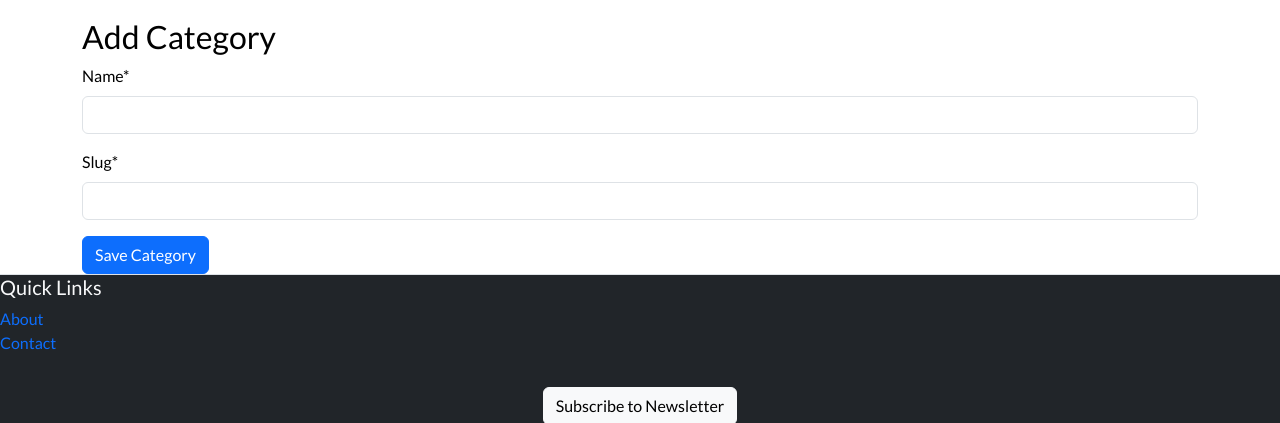
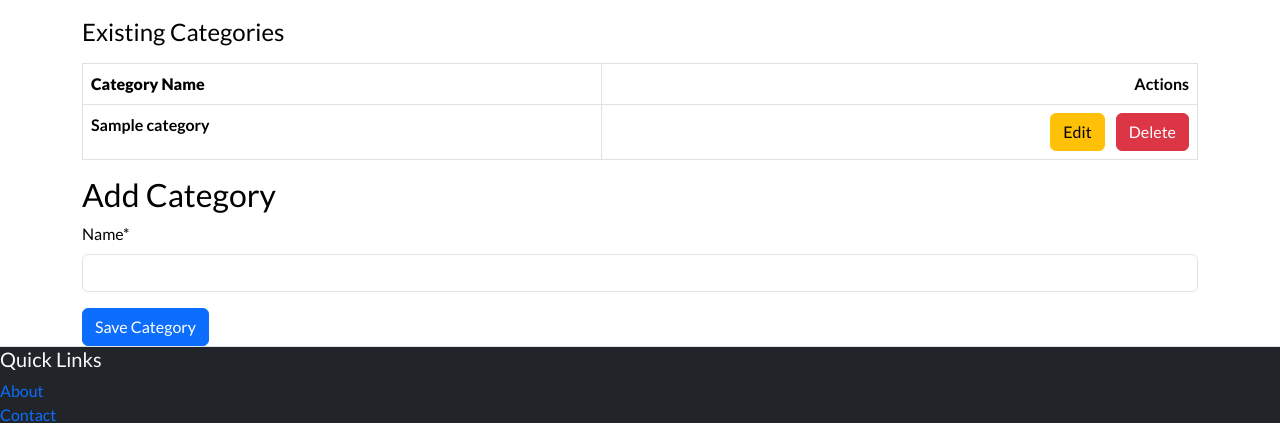
Before and after one commit to pauldmnn/Market-to-your-door, a Django app: page /admin-panel/categories/add/ in a window 1280 px wide. Shown: the part 132-555 px from the top of the page. Run offline with Django 5.2, Linux system fonts and the light colour scheme; a user stored in the database is signed in; tables that the repository leaves empty hold one stand-in row (values such as "Sample post"); some libraries are stand-ins or nearby versions.

Commit message:
Added views adn templates for categories to be displayed in the custom_admin dashboars and to be edited or deleted

```diff
--- a/custom_admin/decorators.py
+++ b/custom_admin/decorators.py
@@ -1,6 +1,8 @@
 from django.core.exceptions import PermissionDenied
 from django.contrib.auth.decorators import user_passes_test
 from django.shortcuts import redirect
+from functools import wraps
+from django.utils.decorators import method_decorator
 
 
 def superuser_required(view_func):
@@ -11,11 +13,23 @@ def superuser_required(view_func):
     return _wrapped_view
 
 
-def custom_admin_required(view_func):
-    def _wrapped_view(request, *args, **kwargs):
-        if request.user.is_authenticated and (
-            request.user.is_superuser or request.user.groups.filter(name="custom_admin").exists()
-        ):
+
+def custom_admin_required(view_func=None):
+    def check(user):
+        return user.is_authenticated and (user.is_superuser or user.groups.filter(name='custom_admin').exists())
+
+    decorator = user_passes_test(check)
+
+    if view_func is None:
+        return decorator
+
+    # Detect if it's a class-based view
+    if hasattr(view_func, 'as_view'):
+        return method_decorator(decorator, name='dispatch')(view_func)
+    else:
+        @wraps(view_func)
+        def _wrapped_view(request, *args, **kwargs):
+            if not check(request.user):
+                raise PermissionDenied
             return view_func(request, *args, **kwargs)
-        return redirect("account_login")
-    return _wrapped_view
+        return _wrapped_view
--- a/custom_admin/forms.py
+++ b/custom_admin/forms.py
@@ -48,7 +48,7 @@ class ProductForm(forms.ModelForm):
 class CategoryForm(forms.ModelForm):
     class Meta:
         model = Category
-        fields = ['name', 'slug']
+        fields = ['name']
 
     def __init__(self, *args, **kwargs):
         super().__init__(*args, **kwargs)
--- a/custom_admin/templates/custom_admin/category_form.html
+++ b/custom_admin/templates/custom_admin/category_form.html
@@ -5,8 +5,32 @@
 {% block title %}Add Category{% endblock title %}
 
 {% block content %}
+    <div class="container my-6">
+        <h4 class="mt-4">Existing Categories</h4>
+        <table class="table table-bordered mt-3">
+            <thead>
+              <tr>
+                <th><strong>Category Name</strong></th>
+                <th class="text-end">Actions</th>
+              </tr>
+            </thead>
+            <tbody>
+              {% for category in categories %}
+                <tr>
+                  <td><strong>{{ category.name }}</strong></td>
+                  <td class="text-end">
+                    <a href="{% url 'edit_category' category.slug %}" class="btn btn-md btn-warning me-2">Edit</a>
+                    <a href="{% url 'delete_category' category.slug %}" class="btn btn-smd btn-danger">Delete</a>
+                  </td>
+                </tr>
+              {% empty %}
+                <tr>
+                  <td colspan="2" class="text-center">No categories found.</td>
+                </tr>
+              {% endfor %}
+            </tbody>
+          </table>
 
-    <div class="container my-6">
         <h2>Add Category</h2>
         <form method="POST">
         {% csrf_token %}
--- a/custom_admin/templates/custom_admin/dashboard_home.html
+++ b/custom_admin/templates/custom_admin/dashboard_home.html
@@ -8,7 +8,7 @@
   <h1 class="text-center mb-4">Admin Dashboard</h1>
   <div class="mb-4 text-center">
     <a href="{% url 'product_create' %}" class="btn btn-dark me-2">Add Product</a>
-    <a href="{% url 'category_create' %}" class="btn btn-dark me-2">Add Category</a>
+    <a href="{% url 'category_create' %}" class="btn btn-dark me-2">Add/View Categories</a>
     <a href="{% url 'review_list' %}" class="btn btn-dark me-2">
         <i class="fas fa-star"></i> View Reviews
     </a>    {% if request.user.is_superuser %}
--- a/custom_admin/urls.py
+++ b/custom_admin/urls.py
@@ -1,6 +1,6 @@
 from django.urls import path
 from . import views
-from .views import ProductUpdateView, ProductDeleteView, ProductListView
+from .views import ProductUpdateView, ProductDeleteView, ProductListView, CategoryCreateView
 
 
 urlpatterns = [
@@ -9,6 +9,9 @@ urlpatterns = [
     path('order/<int:pk>/update/', views.OrderUpdateView.as_view(), name='order_update'),
     path('products/add/', views.ProductCreateView.as_view(), name='product_create'),
     path('categories/add/', views.CategoryCreateView.as_view(), name='category_create'),
+    path('add-category/', CategoryCreateView.as_view(), name='add_category'),
+    path('categories/edit/<slug:slug>/', views.edit_category, name='edit_category'),
+    path('categories/delete/<slug:slug>/', views.delete_category, name='delete_category'),
     path("manage-users/", views.manage_users, name="manage_users"),
     path("delete-user/<int:user_id>/", views.delete_user, name="delete_user"),
     path("promote-user/<int:user_id>/", views.promote_to_admin, name="promote_user"),
--- a/custom_admin/views.py
+++ b/custom_admin/views.py
@@ -40,21 +40,6 @@ def add_product(request):
     else:
         form = ProductForm()
     return render(request, 'custom_admin/add_product.html', {'form': form})
-
-
-@superuser_required
-def add_category(request):
-    if request.method == 'POST':
-        form = CategoryForm(request.POST)
-        if form.is_valid():
-            form.save()
-            messages.success(request, "Category added successfully.")
-            return redirect('category_list')
-        else:
-            messages.error(request, "There was an error saving the category.")
-    else:
-        form = CategoryForm()
-    return render(request, 'custom_admin/add_category.html', {'form': form})
 
 
 @method_decorator(custom_admin_required, name='dispatch')
@@ -125,6 +110,23 @@ class ProductDeleteView(DeleteView):
 
 
 @method_decorator(custom_admin_required, name='dispatch')
+def add_category(request):
+    from products.models import Category
+    categories = Category.objects.all()
+    form = CategoryForm(request.POST or None)
+
+    if request.method == 'POST' and form.is_valid():
+        form.save()
+        messages.success(request, "Category added successfully.")
+        return redirect('add_category')
+
+    return render(request, 'custom_admin/add_category.html', {
+        'form': form,
+        'categories': categories
+    })
+
+
+@custom_admin_required
 class CategoryCreateView(CreateView):
     model = Category
     form_class = CategoryForm
@@ -134,6 +136,50 @@ class CategoryCreateView(CreateView):
     def form_valid(self, form):
         messages.success(self.request, "Category added successfully.")
         return super().form_valid(form)
+
+    def get_context_data(self, **kwargs):
+        context = super().get_context_data(**kwargs)
+        context['categories'] = Category.objects.all()
+        return context
+
+
+@custom_admin_required
+def edit_category(request, slug):
+    category = get_object_or_404(Category, slug=slug)
+
+    if request.method == 'POST':
+        form = CategoryForm(request.POST, instance=category)
+        if form.is_valid():
+            form.save()
+            messages.success(request, "Category updated successfully.")
+            return redirect('add_category')
+    else:
+        form = CategoryForm(instance=category)
+
+    return render(request, 'custom_admin/edit_category.html', {
+        'form': form,
+        'category': category
+    })
+
+
+@custom_admin_required
+def delete_category(request, slug):
+    category = get_object_or_404(Category, slug=slug)
+    products = category.products.all()
+
+    if request.method == 'POST':
+        if products.exists():
+            messages.error(request, "Cannot delete category with existing products.")
+        else:
+            category.delete()
+            messages.success(request, "Category deleted successfully.")
+        return redirect('add_category')
+
+    return render(request, 'custom_admin/confirm_delete_category.html', {
+        'category': category,
+        'products_exist': products.exists()
+    })
+
 
 
 @superuser_required
--- a/products/models.py
+++ b/products/models.py
@@ -9,7 +9,12 @@ class Category(models.Model):
         verbose_name_plural = 'Categories'
 
     name = models.CharField(max_length=100)
-    slug = models.SlugField(unique=True)
+    slug = models.SlugField(unique=True, blank=True)
+
+    def save(self, *args, **kwargs):
+        if not self.slug:
+            self.slug = slugify(self.name)
+        super().save(*args, **kwargs)
 
     def __str__(self):
         return self.name
```
Also changed, not shown: custom_admin/templates/custom_admin/add_category.html (+13 -1 lines), custom_admin/templates/custom_admin/confirm_delete_category.html (added, +21 -0 lines), custom_admin/templates/custom_admin/edit_category.html (added, +14 -0 lines), products/migrations/0007_alter_category_slug.py (added).
